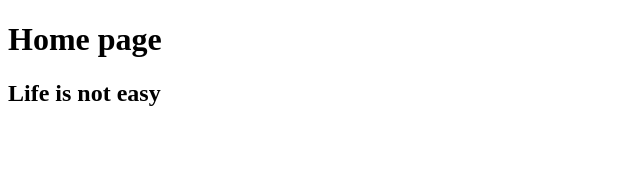
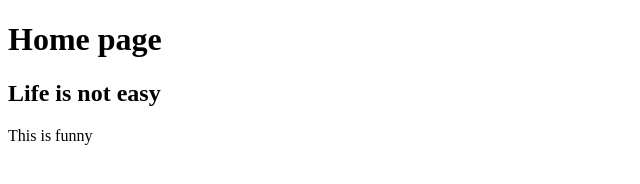
Before and after one commit to dieuaime-shami/Gym-Git-Exercise-Solutions, a plain HTML site: page home.html in a window 1280 px wide. Shown: the whole page, without its empty margins (0-640 px from the left). Drawn offline with Linux system fonts and the light colour scheme.

Commit message:
home page

```diff
--- a/home.html
+++ b/home.html
@@ -8,5 +8,6 @@
 <body>
   <h1>Home page</h1>
   <h2>Life is not easy</h2>
+  <p>This is funny</p>
 </body>
 </html>
```
